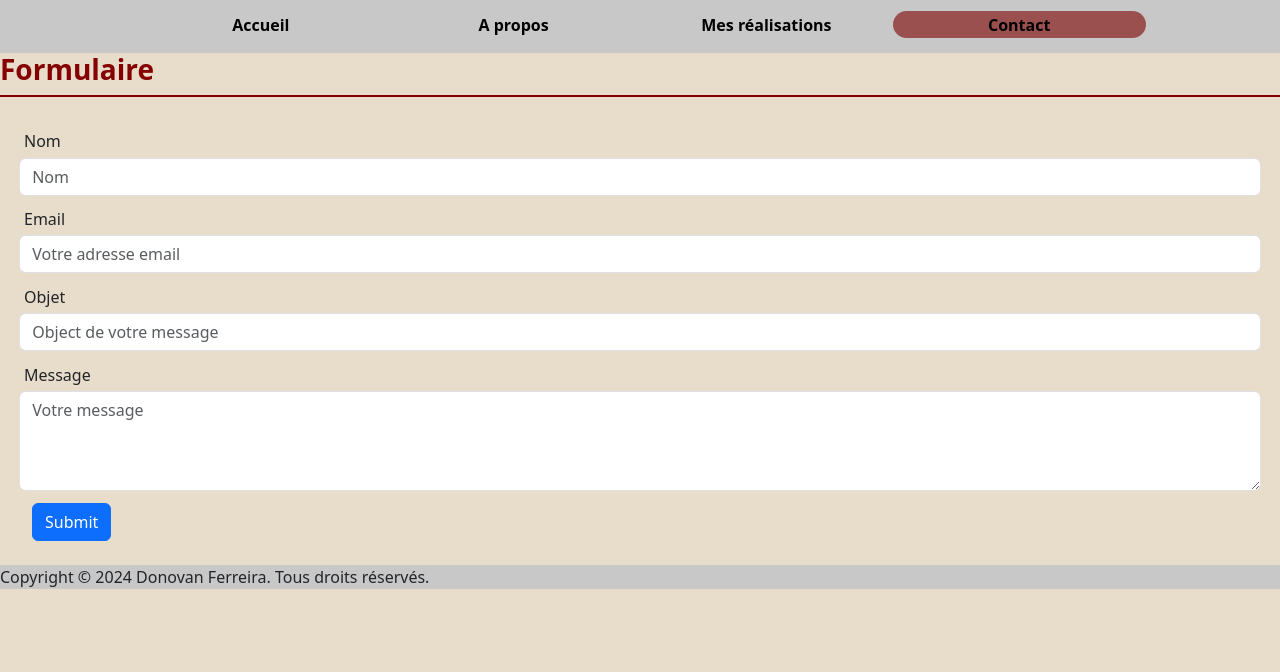
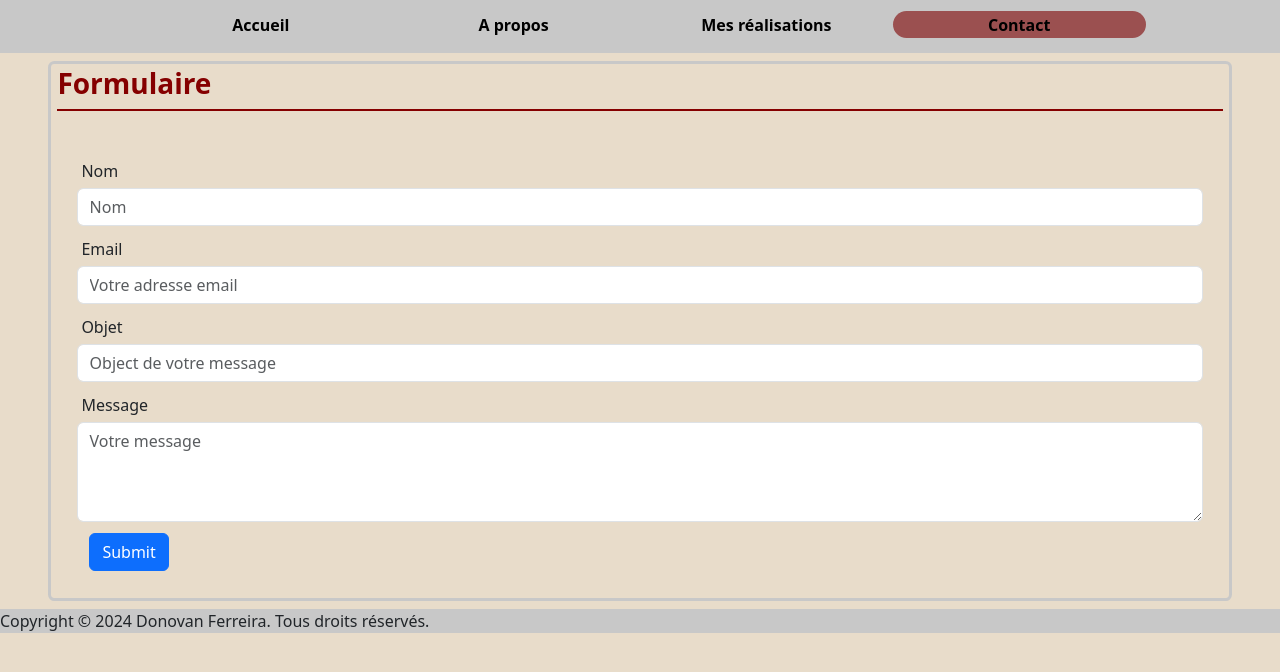
Before and after one commit to FDonovan12/portfolio, a plain HTML site: page contact.html in a window 1280 px wide. Shown: the part 104-776 px from the top of the page. Drawn offline with nearby package versions, Linux system fonts and the light colour scheme.

Commit message:
contact formular class

```diff
--- a/contact.html
+++ b/contact.html
@@ -6,7 +6,7 @@
     <body>
         <header></header>
         <main>
-            <section>
+            <section class="formular my-2 mx-1 mx-md-5">
                 <h3>Formulaire</h3>
                 <form>
                     <div class="form-group">
--- a/style.css
+++ b/style.css
@@ -156,7 +156,8 @@ label {
 
 /* About */
 .about,
-.description {
+.description,
+.formular {
     border: 0.2rem solid var(--gray-color);
     border-radius: 0.4rem;
     padding: 0.2rem 0.4rem;
```
